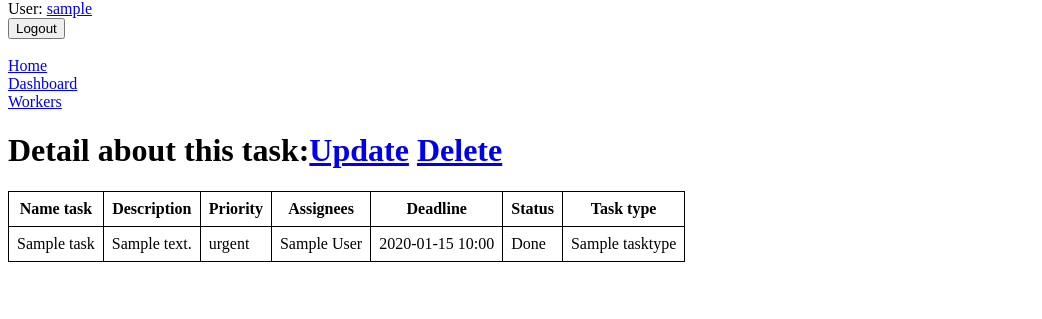
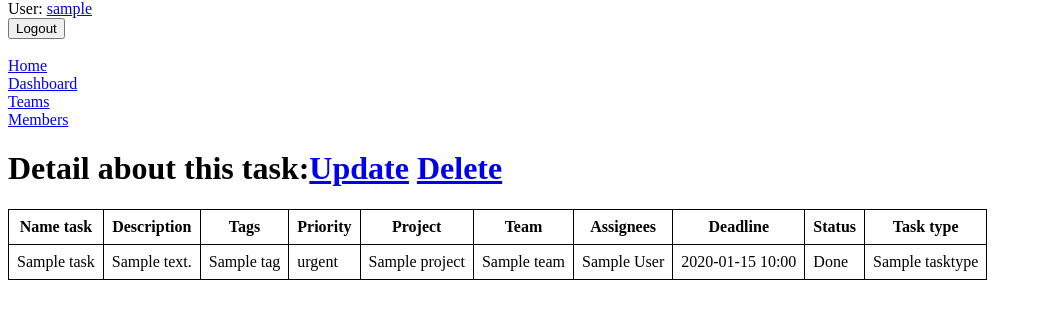
Before and after one commit to msubchak/team-task-manager, a Django app: page /dashboard/1/ in a window 1280 px wide. Shown: the part 80-399 px from the top of the page, without its empty margins (0-1042 px from the left). Run offline with Django 5.2, Linux system fonts and the light colour scheme; a user stored in the database is signed in; tables that the repository leaves empty hold one stand-in row (values such as "Sample post").

Commit message:
feat: Update Teams and Dashboard pages with team list and detail view button

```diff
--- a/static/css/styles.css
+++ b/static/css/styles.css
@@ -3,7 +3,9 @@
 .task-list-statistics,
 .task-list-table,
 .worker-detail,
-.worker-list {
+.worker-list,
+.team-list,
+.team-detail {
     border-collapse: collapse;
     border: 1px solid black;
     padding: 8px;
@@ -14,7 +16,9 @@
 .task-list-statistics td, .task-list-statistics th,
 .task-list-table td, .task-list-table th,
 .worker-detail td, .worker-detail th,
-.worker-list td, .worker-list th {
+.worker-list td, .worker-list th,
+.team-list td, .team-list th,
+.team-detail td, .team-detail th {
     padding: 8px;
     border: 1px solid black;
 }
--- a/tasks/models.py
+++ b/tasks/models.py
@@ -60,7 +60,13 @@ class Worker(AbstractUser):
     password = models.CharField(max_length=255)
     first_name = models.CharField(max_length=255)
     last_name = models.CharField(max_length=255)
-    team = models.ForeignKey("Team", blank=True, on_delete=models.SET_NULL, null=True)
+    team = models.ForeignKey(
+        "Team",
+        blank=True,
+        on_delete=models.SET_NULL,
+        null=True,
+        related_name='workers',
+    )
 
     class Meta:
         verbose_name = "Worker"
--- a/tasks/urls.py
+++ b/tasks/urls.py
@@ -8,6 +8,8 @@ from tasks.views import (
     TaskUpdateView,
     TaskDetailView,
     TaskDeleteView,
+    TeamListView,
+    TeamDetailView,
 )
 
 app_name = "taxi"
@@ -19,6 +21,8 @@ urlpatterns = [
     path("dashboard/create/", TaskCreateView.as_view(), name="task-create"),
     path("dashboard/<int:pk>/delete/", TaskDeleteView.as_view(), name="task-delete"),
     path("dashboard/<int:pk>/update/", TaskUpdateView.as_view(), name="task-update"),
-    path("workers/", WorkerListView.as_view(), name="worker-list"),
+    path("teams/", TeamListView.as_view(), name="team-list"),
+    path("teams/<int:pk>/", TeamDetailView.as_view(), name="team-detail"),
+    path("members/", WorkerListView.as_view(), name="worker-list"),
     path("worker/<int:pk>/", WorkerDetailView.as_view(), name="worker-detail"),
 ]
--- a/tasks/views.py
+++ b/tasks/views.py
@@ -1,6 +1,7 @@
 from django.contrib.auth.decorators import login_required
 from django.contrib.auth.mixins import LoginRequiredMixin
 from django.core.paginator import Paginator
+from django.db.models import Count
 from django.http import HttpRequest, HttpResponse
 from django.shortcuts import render
 from django.template import context
@@ -8,8 +9,7 @@ from django.urls import reverse_lazy
 from django.views.generic import ListView, DetailView, CreateView, UpdateView, DeleteView
 
 from tasks.forms import TaskForm, WorkerTaskSearchForm, WorkerSearchForm
-from tasks.models import Worker, Task
-
+from tasks.models import Worker, Task, Project, Team
 
 login_required
 def index(request: HttpRequest) -> HttpResponse:
@@ -24,7 +24,7 @@ def index(request: HttpRequest) -> HttpResponse:
 
 class TaskListView(LoginRequiredMixin, ListView):
     model = Task
-    paginate_by = 10
+    paginate_by = 5
 
     def get_context_data(self, **kwargs):
         context = super(TaskListView, self).get_context_data(**kwargs)
@@ -32,6 +32,7 @@ class TaskListView(LoginRequiredMixin, ListView):
         context["num_tasks"] = Task.objects.count()
         context["num_in_progress"] = Task.objects.filter(is_complete=False).count()
         context["num_done"] = Task.objects.filter(is_complete=True).count()
+        context["num_projects"] = Project.objects.count()
         name = self.request.GET.get("name", "")
         context["search_form"] = WorkerTaskSearchForm(
             initial={"name": name}
@@ -104,3 +105,25 @@ class WorkerDetailView(LoginRequiredMixin, DetailView):
             tasks = tasks.filter(name__icontains=name)
         context["tasks"] = tasks
         return context
+
+
+class TeamListView(LoginRequiredMixin, ListView):
+    model = Team
+
+    def get_queryset(self):
+        context = Team.objects.annotate(
+            num_workers=Count("workers", distinct=True),
+            num_projects=Count("project", distinct=True),
+            num_tasks=Count("workers__task", distinct=True),
+        )
+        # context["num_done_tasks"] = Task.objects.filter(is_complete=True).count()
+        return context
+
+
+class TeamDetailView(LoginRequiredMixin, DetailView):
+    model = Team
+
+    def get_context_data(self, **kwargs):
+        context = super().get_context_data(**kwargs)
+        context["workers"] = self.object.workers.all()
+        return context
--- a/templates/includes/sidebar.html
+++ b/templates/includes/sidebar.html
@@ -17,5 +17,6 @@
   <br>
   <li class="list-group-item"><a href="{% url 'tasks:index' %}">Home</a></li>
   <li class="list-group-item"><a href="{% url 'taxi:task-list' %}">Dashboard</a></li>
-  <li class="list-group-item"><a href="{% url 'taxi:worker-list' %}">Workers</a></li>
+  <li class="list-group-item"><a href="{% url 'taxi:team-list' %}">Teams</a></li>
+  <li class="list-group-item"><a href="{% url 'taxi:worker-list' %}">Members</a></li>
 </ul>
--- a/templates/tasks/task_detail.html
+++ b/templates/tasks/task_detail.html
@@ -8,7 +8,10 @@
     <tr>
       <th>Name task</th>
       <th>Description</th>
+      <th>Tags</th>
       <th>Priority</th>
+      <th>Project</th>
+      <th>Team</th>
       <th>Assignees</th>
       <th>Deadline</th>
       <th>Status</th>
@@ -19,7 +22,18 @@
     <tr>
       <td>{{ task.name }}</td>
       <td>{{ task.description }}</td>
+      <td>
+        {% for tag in task.tags.all %}
+          {{ tag.name }}
+        {% endfor %}
+      </td>
       <td>{{ task.priority }}</td>
+      <td>{{ task.project }}</td>
+      <td>
+        {% for team in task.project.team.all %}
+          {{ team.name }}{% if not forloop.last %},{% endif %}
+        {% endfor %}
+      </td>
       <td>
         {% for assignee in task.assignees.all %}
           {{ assignee.first_name }} {{ assignee.last_name }}{% if not forloop.last %}, {% endif %}
```
Also changed, not shown: templates/tasks/index.html (+8 -0 lines), templates/tasks/task_list.html (+6 -2 lines), templates/tasks/team_detail.html (added, +30 -0 lines), templates/tasks/team_list.html (added, +30 -0 lines), templates/tasks/worker_detail.html (+9 -1 lines).
